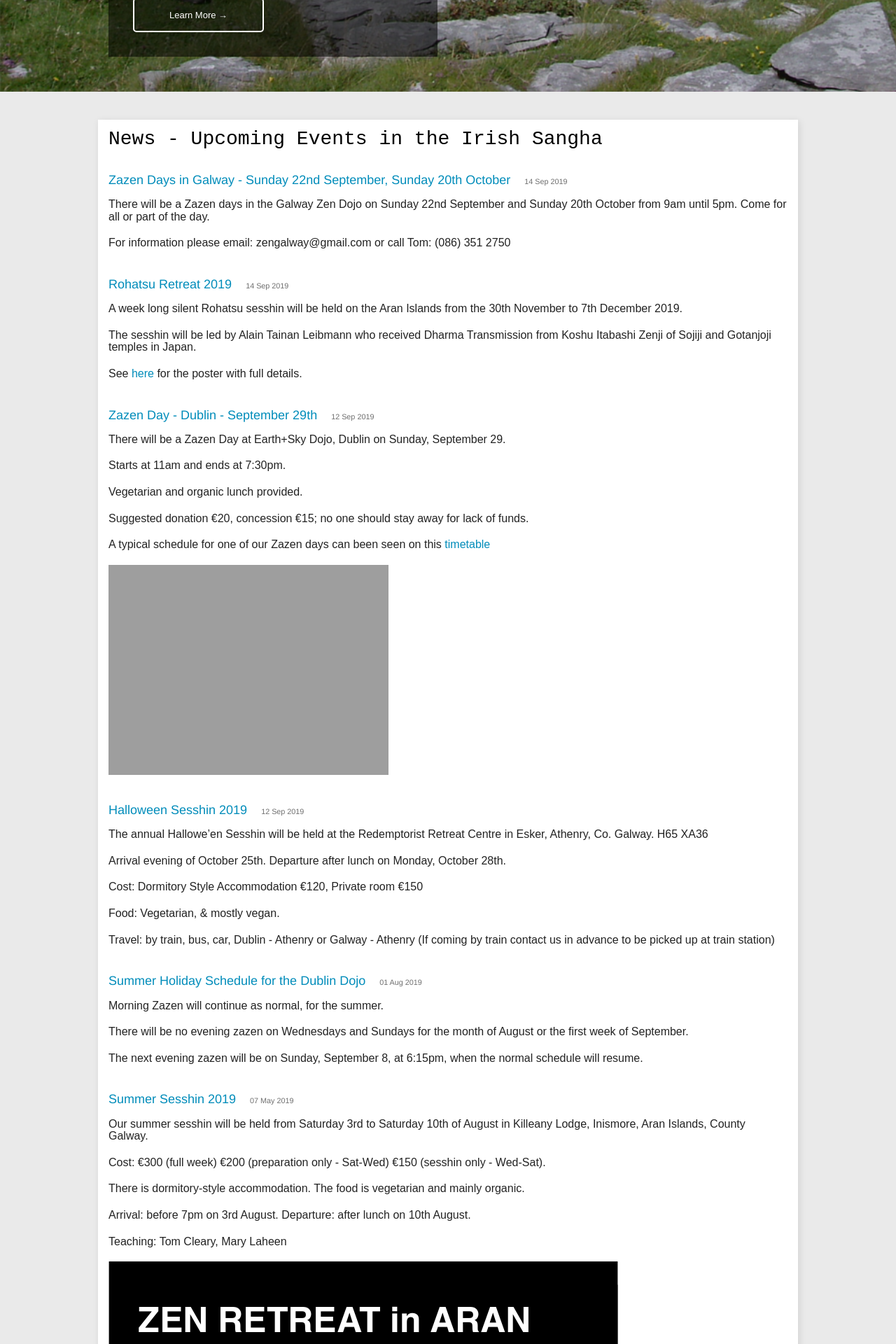
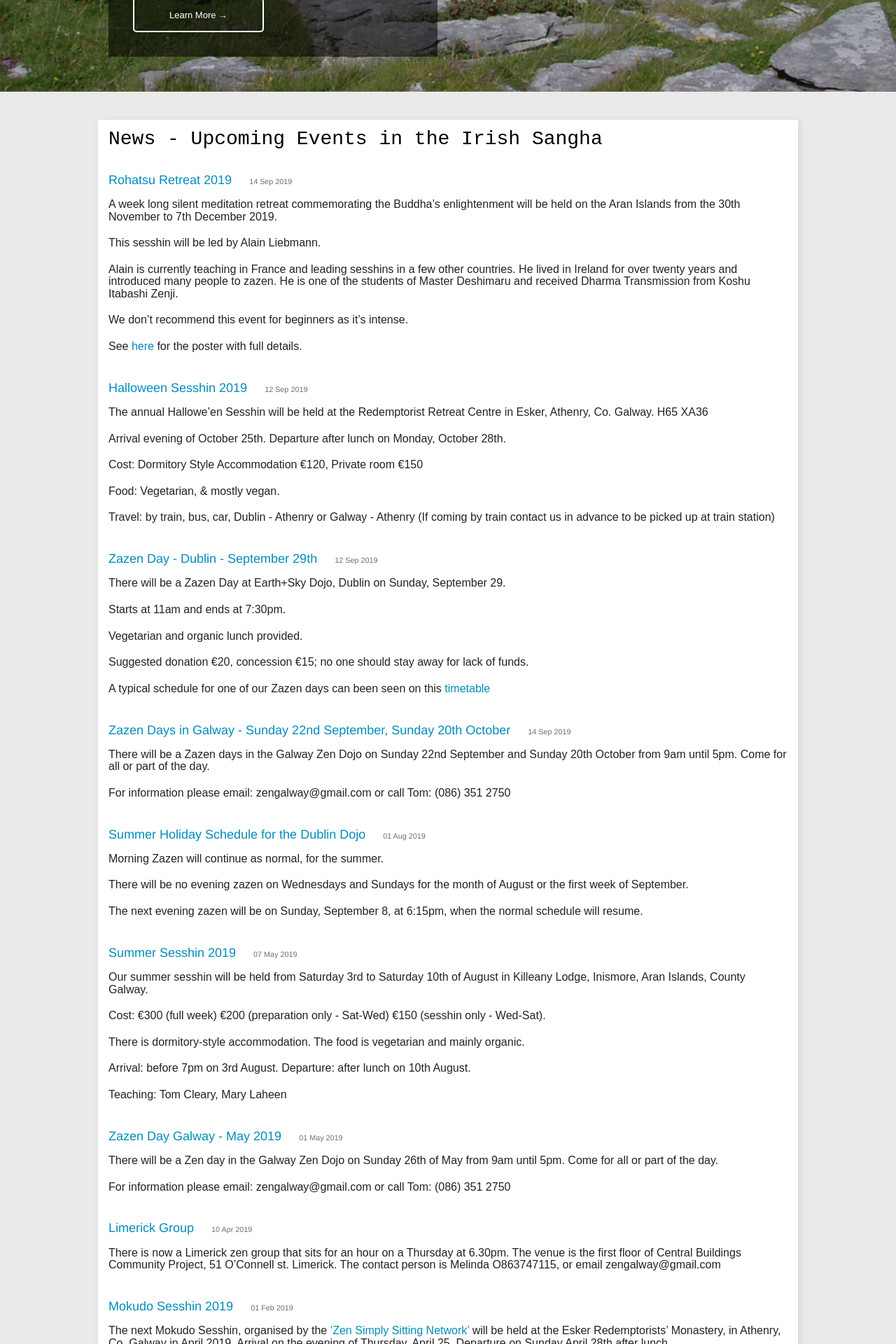
Before and after one commit to zen-ireland/zenireland.github.io, a Jekyll site: the page built from index.html, in a window 1280 px wide. Shown: the part 478-2398 px from the top of the page at 70% size. Built offline with Jekyll 4.4.1, drawn with Linux system fonts in a browser that asks for light colours.

Commit message:
order events by `event_date` metadata field
don't display event images on main page

```diff
--- a/_posts/2019-09-14-rohatsu-retreat-2019.md
+++ b/_posts/2019-09-14-rohatsu-retreat-2019.md
@@ -1,10 +1,18 @@
 ---
 title: Rohatsu Retreat 2019
+layout: post
 categories: sesshin
+event_date: '2019-11-30'
 ---
 
-A week long silent Rohatsu sesshin will be held on the Aran Islands from the 30th November to 7th December 2019.
+A week long silent meditation retreat commemorating the Buddha's enlightenment will be held on the Aran Islands from the 30th November to 7th December 2019.
 
-The sesshin will be led by Alain Tainan Leibmann who received Dharma Transmission from Koshu Itabashi Zenji of Sojiji and Gotanjoji temples in Japan.
+This sesshin will be led by Alain Liebmann.
 
-See [here](http://www.zenireland.com/img/Rohatsu_in_Ireland_2019.pdf) for the poster with full details.
+Alain is currently teaching in France and leading sesshins in a few other countries. He lived in Ireland for over twenty years and introduced many people to zazen. He is one of the students of Master Deshimaru and received Dharma Transmission from Koshu Itabashi Zenji.
+
+We don't recommend this event for beginners as it's intense.
+
+See [here](http://www.zenireland.com/img/Rohatsu_in_Ireland_2019.jpg) for the poster with full details.
+
+![Poster](http://www.zenireland.com/img/Rohatsu_in_Ireland_2019.jpg)
--- a/index.html
+++ b/index.html
@@ -1,12 +1,17 @@
 ---
+title: Home
 layout: default
-title: Home
 ---
-      <h4>News - Upcoming Events in the Irish Sangha</h4>
-      {% for post in site.posts %}
-        <div>
-	  <h5><a href="{{ post.url }}">{{ post.title }}</a><small style="margin-left: 20px">{{ post.date | date_to_string }}</small></h5>
 
-	  {{ post.content }}
-        </div>
-      {% endfor %}
+<h4>News - Upcoming Events in the Irish Sangha</h4>
+{% assign posts_by_event_date = site.posts | sort: "date" | sort: "event_date" %}
+{% for post in  posts_by_event_date reversed %}
+   <div class="homepage-post-summary">
+	  <h5>
+		   <a href="{{ post.url }}">{{ post.title }}</a>
+			 <small style="margin-left: 20px">{{ post.date | date_to_string }}</small>
+		</h5>
+
+      {{ post.content }}
+		</div>
+{% endfor %}
```
Also changed, not shown: _posts/2019-09-12-halloween-sesshin-2019.md (+3 -0 lines), _posts/2019-09-12-zazen-day-september-29th.md (+1 -0 lines), _posts/2019-09-14-zazen-days-in-galway-sunday-22nd-september-sunday-20th-october.md (+1 -0 lines), stylesheets/app.css, 1 other file.
